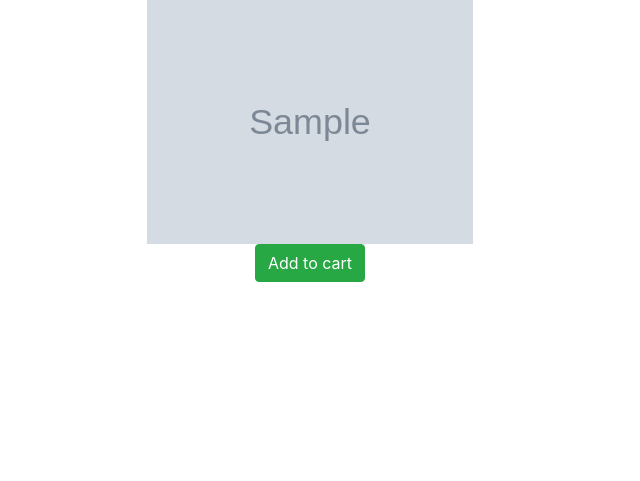
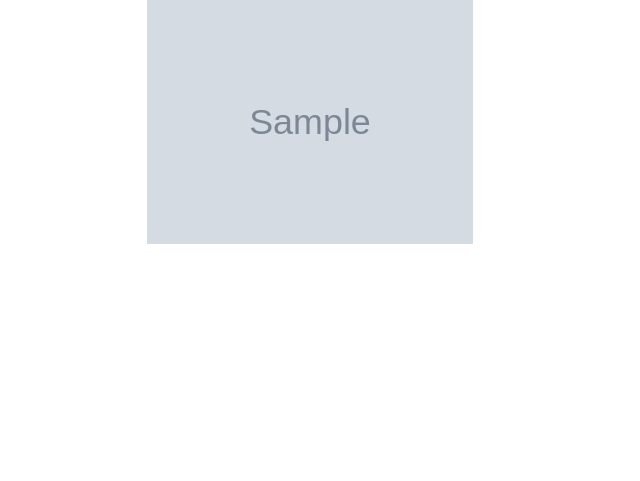
Before and after one commit to Legaeldan/siobhan-mcgowan-photography, a Django app: a page that uses templates/base.html in a window 1280 px wide. Shown: the part 129-610 px from the top of the page, without its empty margins (0-640 px from the left). Run offline with Django 3.2, Linux system fonts and the light colour scheme; tables that the repository leaves empty hold one stand-in row (values such as "Sample post"); grey boxes marked "Sample" are stand-in pictures; some libraries are stand-ins or nearby versions.

Commit message:
Changed button layout to be hidden.

```diff
--- a/static/css/custom.css
+++ b/static/css/custom.css
@@ -72,3 +72,10 @@
 .baguetteBox-button {
     background-color: transparent !important;
 }
+
+.photo-cart {
+position: absolute;
+top: 35%;
+left: 35%;
+display: none;
+}
```
